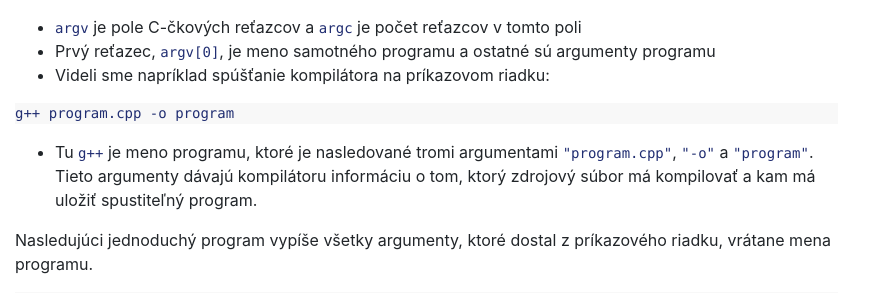
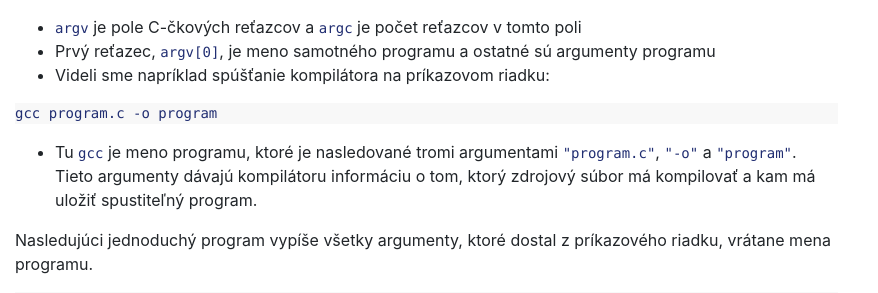
Before and after one commit to dcs-fmph/prog1, a Jekyll site: the page built from notes/P15.md, in a window 1280 px wide and 900 px high, scrolled down 11206 px. Shown: the part 155-448 px from the top of the window, without its empty margins (0-878 px from the left). Built offline with Jekyll 4.4.1, drawn with Linux system fonts in a browser that asks for light colours; nearby versions of some CDN libraries; our own code applies the rules of GitHub Pages for plain Markdown files; some of the changed text lies outside the part shown.

Commit message:
nahradenie g++ za gcc

````diff
--- a/notes/P15.md
+++ b/notes/P15.md
@@ -535,11 +535,11 @@ príkazovom riadku.
   - Videli sme napríklad spúšťanie kompilátora na príkazovom riadku:
 
 ```
-g++ program.cpp -o program
+gcc program.c -o program
 ```
 
-  - Tu `g++` je meno programu, ktoré je nasledované tromi argumentami
-    `"program.cpp"`, `"-o"` a `"program"`. Tieto argumenty dávajú
+  - Tu `gcc` je meno programu, ktoré je nasledované tromi argumentami
+    `"program.c"`, `"-o"` a `"program"`. Tieto argumenty dávajú
     kompilátoru informáciu o tom, ktorý zdrojový súbor má kompilovať a
     kam má uložiť spustiteľný program.
 
````
Also changed, not shown: other parts of notes/P15.md (+2 -2 lines).
